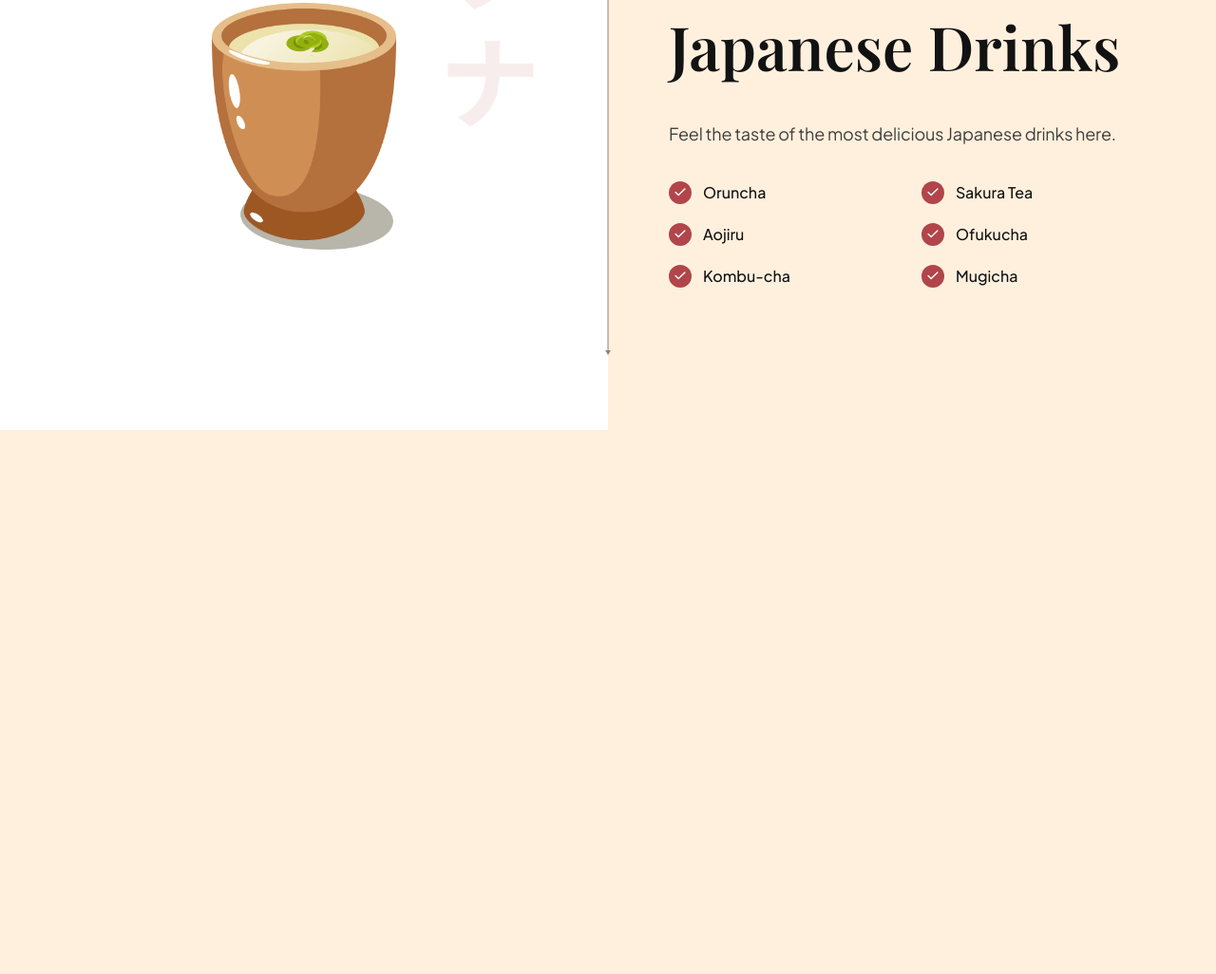
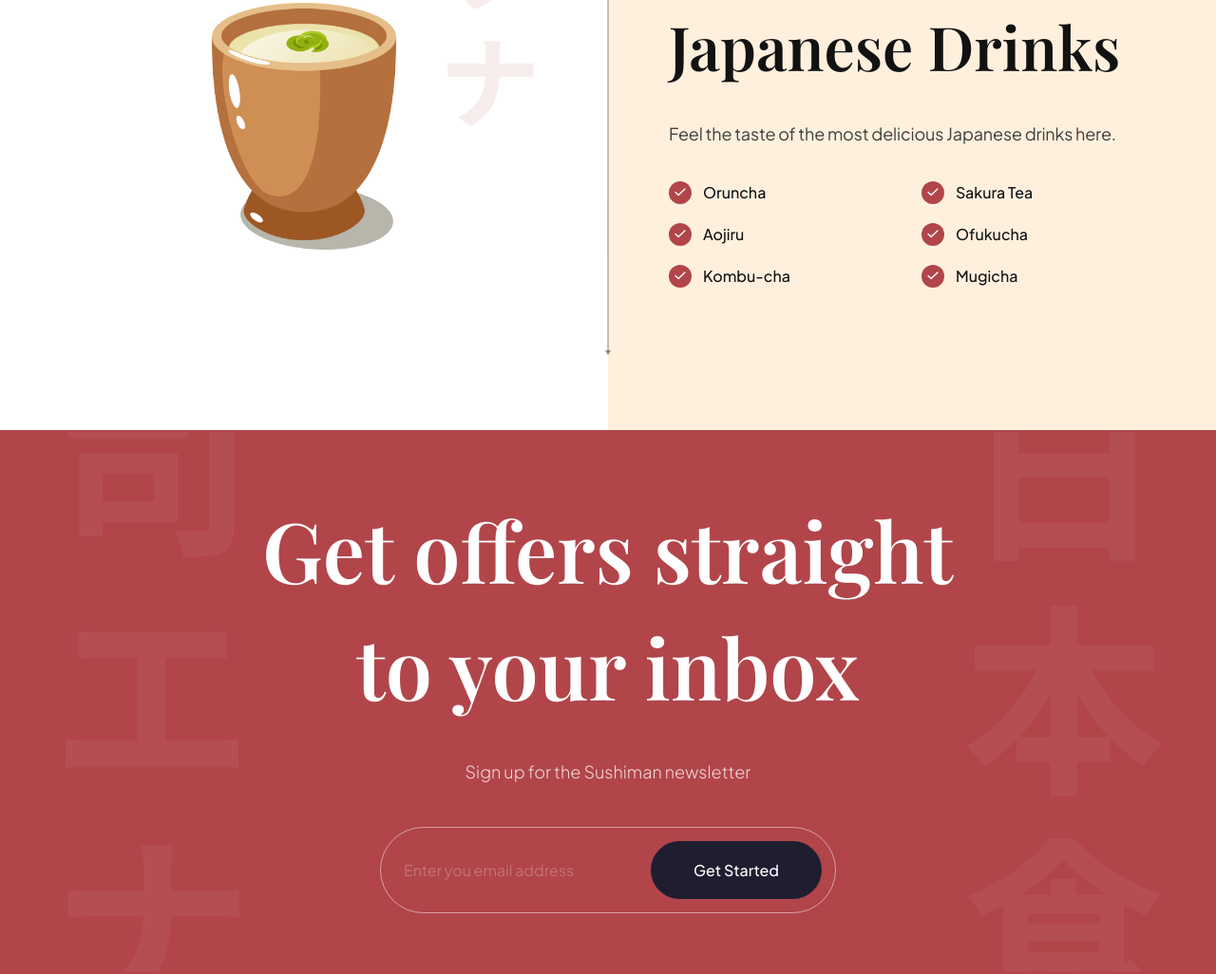
Before and after one commit to Andexenn/Sushi-landpage, a website built with Vite: page index.html in a window 1280 px wide. Shown: the part 3225-4251 px from the top of the page at 95% size. Before the commit the page ends 3678 px from the top, so only its background shows below. Built offline with nearby package versions, Linux system fonts and the light colour scheme.

Commit message:
7. finish the subscription part

```diff
--- a/css/sections/subscribe.css
+++ b/css/sections/subscribe.css
@@ -0,0 +1,86 @@
+.subscription{
+    padding: 64px;
+
+    background-color: var(--primary-color);
+    background-image: url('../../assets/subscribe_bg.png');
+    background-position: center;
+    background-repeat: no-repeat;
+    background-size: contain;
+
+    flex-direction: column;
+    overflow: hidden;
+}
+
+.subscription h2{
+    font-size: 88px;
+    font-family: var(--playfair-display);
+    font-weight: 600;
+    line-height: 123px;
+
+    color: #fff;
+    text-align: center;
+}
+.subscription p{
+    font-size: 18px;
+    font-family: var(--plus-jakarta-sans);
+    font-weight: 300;
+    line-height: 36px;
+
+    margin-top: 32px;
+
+    color: rgba(255, 255, 255, 0.8);
+}
+
+.subscription__form{
+    min-width: 480px;
+    margin-top: 40px;
+
+    padding: 14px 14px 14px 24px;
+
+    display: flex;
+    gap: 10px;
+
+    border: 1px solid rgba(255, 255, 255, 0.5);
+    border-radius: 46px;
+
+}
+
+.subscription__form input{
+    flex: 1;
+
+    font-size: 16px;
+    font-weight: 400;
+    font-family: var(--plus-jakarta-sans);
+
+    color: #fff;
+    opacity: 0.5;
+
+    background: transparent;
+    border: none;
+    outline: none;
+}
+
+.subscription__form input::placeholder{
+    color: #fff;
+    opacity: 0.5;
+}
+
+
+.subscription__form button{
+    padding: 20px;
+
+    min-width: 180px;
+
+    font-size: 16px;
+    font-weight: 500;
+    font-family: var(--plus-jakarta-sans);
+    color: #fff;
+    text-align: center;
+
+    background: var(--black-400);
+    border-radius: 46px;
+    border: none;
+    outline: none;
+
+    cursor: pointer;
+}
--- a/index.html
+++ b/index.html
@@ -322,6 +322,19 @@
     </section>
   </section>
 
+  <section class="subscription flex-center" id="services">
+    <h2 data-aos="flip-down">Get offers straight <br> to your inbox</h2>
+    <p data-aos="fade-up">Sign up for the Sushiman newsletter</p>
+
+    <div class="subscription__form" data-aos="fade-up">
+      <input type="text" name="" id="" placeholder="Enter you email address">
+      <button>Get Started</button>
+
+
+    </div>
+  </section>
+
+
 
   <script type="module" src="./js/script.js"></script>
 </body>
```
